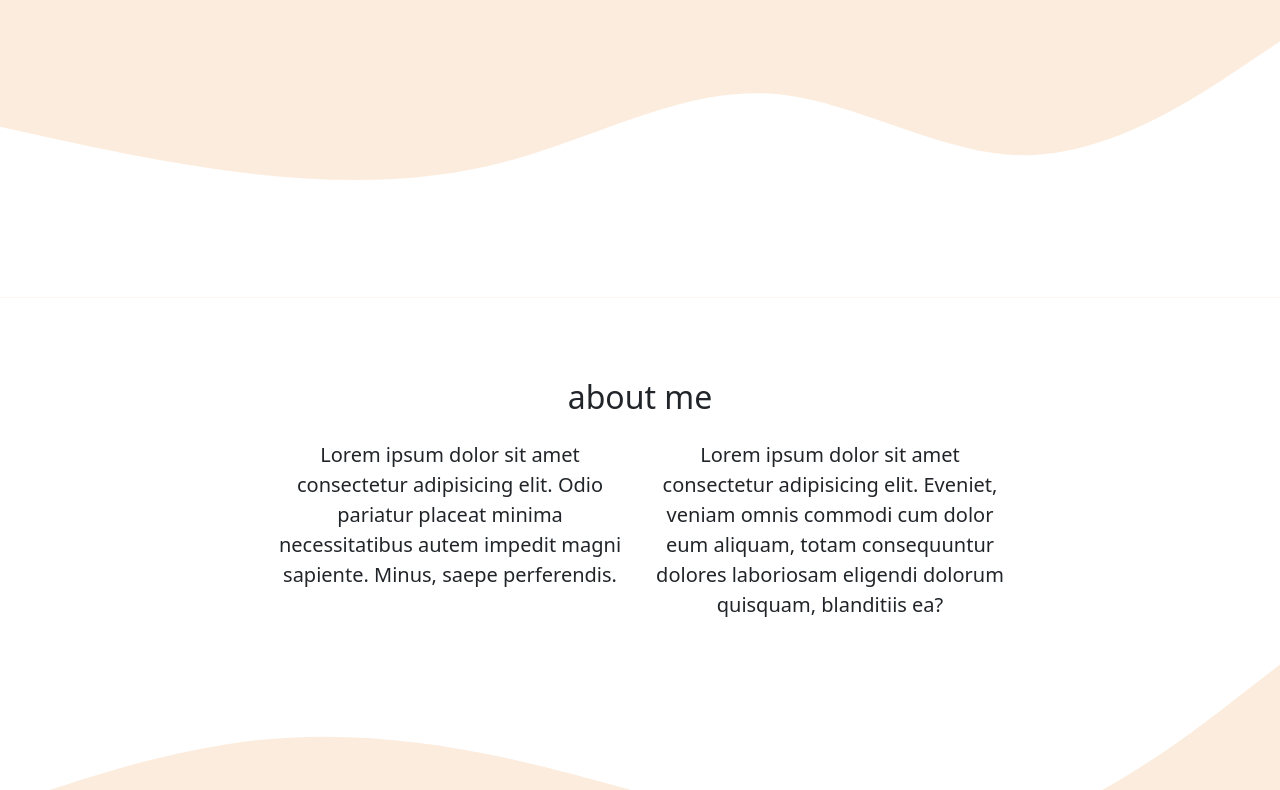
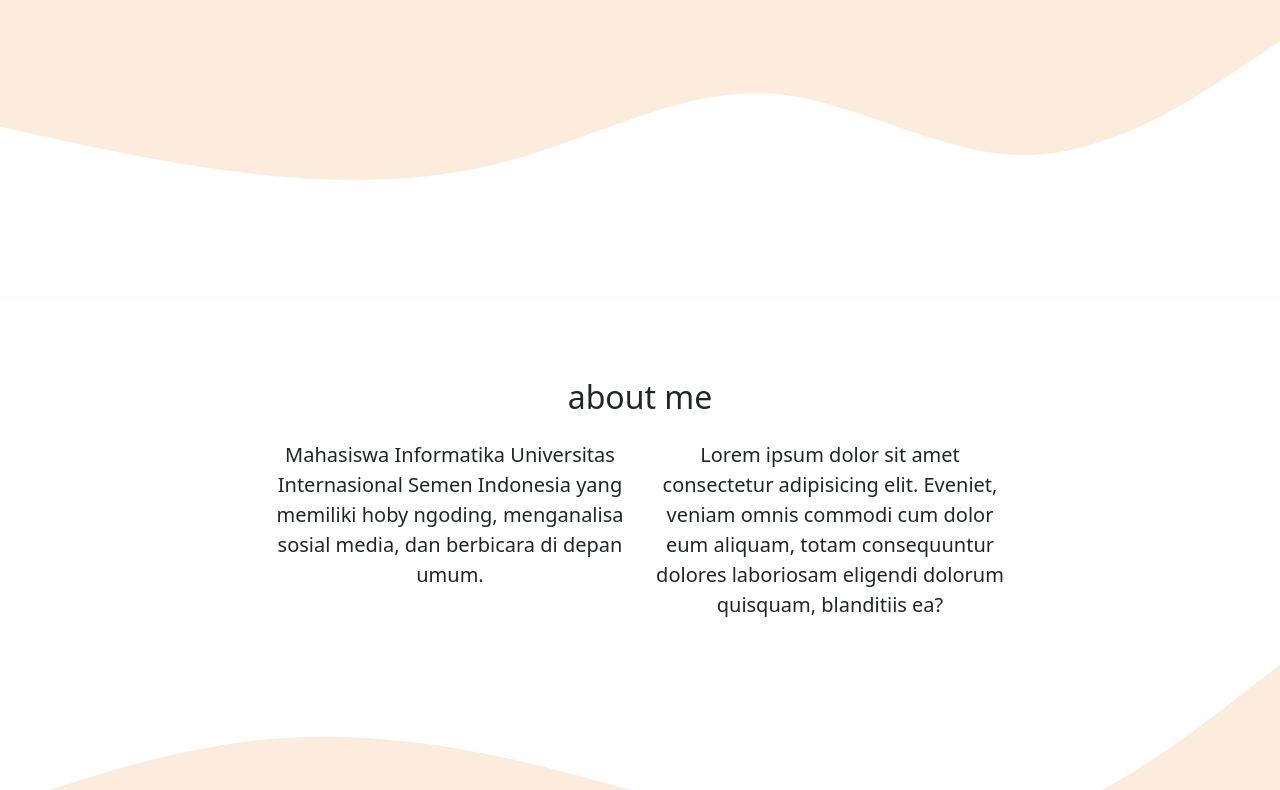
Before and after one commit to albertdimasa/albertdimasa, a plain HTML site: page index.html in a window 1280 px wide. Shown: the part 404-1194 px from the top of the page. Drawn offline with nearby package versions, Linux system fonts and the light colour scheme.

Commit message:
mengubah about

```diff
--- a/index.html
+++ b/index.html
@@ -65,7 +65,7 @@
         </div>
         <div class="row text-center justify-content-center fs-5">
           <div class="col-md-4 mb-3">
-            <p>Lorem ipsum dolor sit amet consectetur adipisicing elit. Odio pariatur placeat minima necessitatibus autem impedit magni sapiente. Minus, saepe perferendis.</p>
+            <p>Mahasiswa Informatika Universitas Internasional Semen Indonesia yang memiliki hoby ngoding, menganalisa sosial media, dan berbicara di depan umum.</p>
           </div>
           <div class="col-md-4">
             <p>Lorem ipsum dolor sit amet consectetur adipisicing elit. Eveniet, veniam omnis commodi cum dolor eum aliquam, totam consequuntur dolores laboriosam eligendi dolorum quisquam, blanditiis ea?</p>
```
